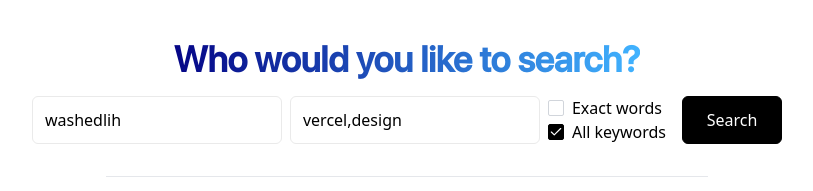
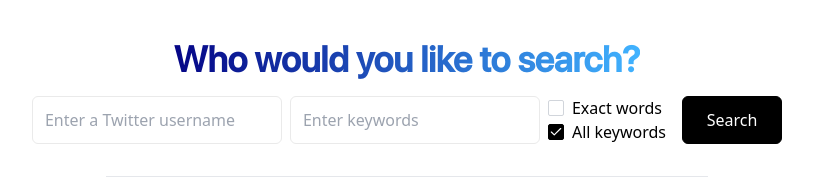
Before and after one commit to washedlih/twitter-search, a Next.js app: page / in a window 1280 px wide. Shown: the top 191 px of the page, without its empty margins (233-1046 px from the left). Built offline with nearby package versions, Linux system fonts and the light colour scheme; what tailwindcss-radix would draw is missing.

Commit message:
removed default input

```diff
--- a/pages/index.js
+++ b/pages/index.js
@@ -5,12 +5,12 @@
 import Alert from "../components/Alert";
 
 export default function Home() {
-  const [user, setUser] = useState("washedlih");
+  const [user, setUser] = useState("");
   const [newUser, setNewUser] = useState("");
   const [data, setData] = useState([]);
   const [finished, setFinished] = useState(true);
   const [results, setResults] = useState();
-  const [keywords, setKeywords] = useState("vercel,design");
+  const [keywords, setKeywords] = useState("");
   const [exactWords, setExactWords] = useState(false);
   const [allKeywords, setAllKeywords] = useState(true);
   const [openToast, setOpenToast] = useState(false);
@@ -121,8 +121,6 @@
       setTitle("Rate Limited");
       setDescription("Please try again later.");
       setOpenToast(true);
-      setUser("washedlih");
-      setKeywords("vercel,design");
       if (openToast) {
         setOpenToast(false);
         setTimeout(() => {
```
